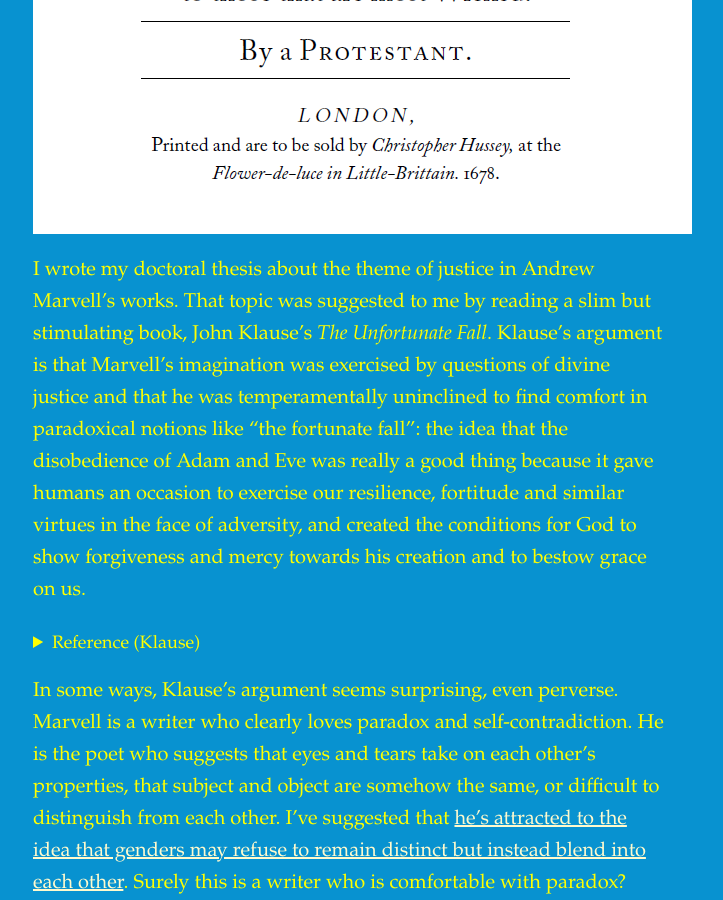
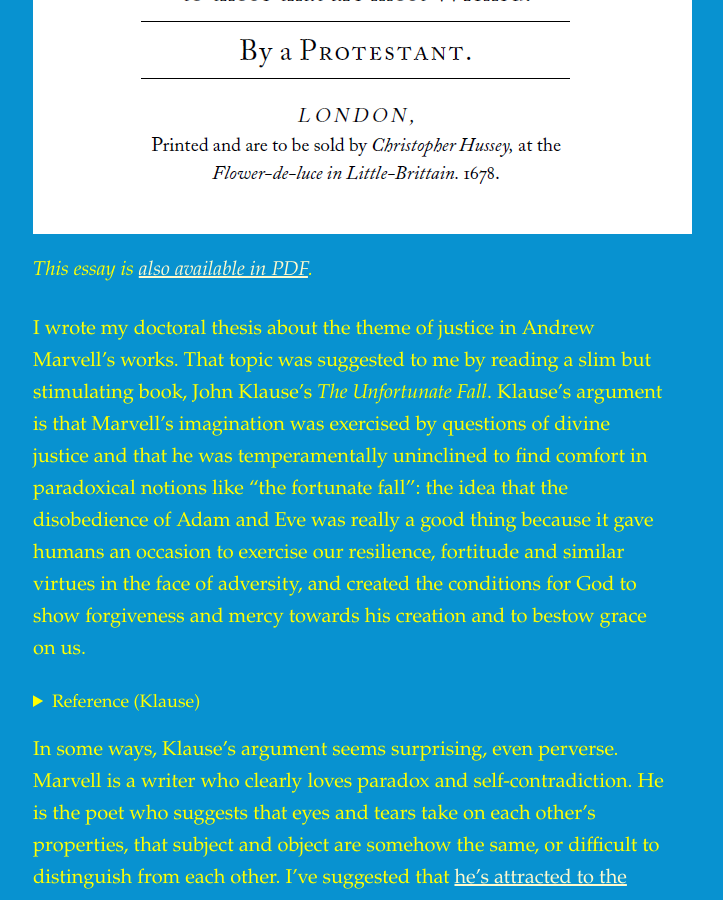
Before and after one commit to artkavanagh/github.io, a Jekyll site: the page religion-theodicy.html, which Jekyll copies as it is, in a window 1280 px wide and 900 px high, scrolled down 1030 px. Shown: the whole window, without its empty margins (291-1014 px from the left). Built offline with Jekyll 4.4.1, drawn with Linux system fonts in a browser that asks for light colours.

Commit message:
Update religion-theodicy.html

```diff
--- a/religion-theodicy.html
+++ b/religion-theodicy.html
@@ -28,6 +28,8 @@
 <h2>Religion and divine justice in the work of Andrew Marvell</h2>
 
 <img src="https://www.artkavanagh.ie/remarks-discourse.png" class="centre" alt="Remarks title page" width="659" height="921">
+
+<p class="intro">This essay is <a href="https://www.artkavanagh.ie/religion-theodicy.pdf">also available in PDF</a>.</p>
 
 <p>I wrote my doctoral thesis about the theme of justice in Andrew Marvell’s works. That topic was suggested to me by reading a slim but stimulating book, John Klause’s <cite>The Unfortunate Fall</cite>. Klause’s argument is that Marvell’s imagination was exercised by questions of divine justice and that he was temperamentally uninclined to find comfort in paradoxical notions like “the fortunate fall”: the idea that the disobedience of Adam and Eve was really a good thing because it gave humans an occasion to exercise our resilience, fortitude and similar virtues in the face of adversity, and created the conditions for God to show forgiveness and mercy towards his creation and to bestow grace on us.</p>
 <details><summary>Reference (Klause)</summary>
```
